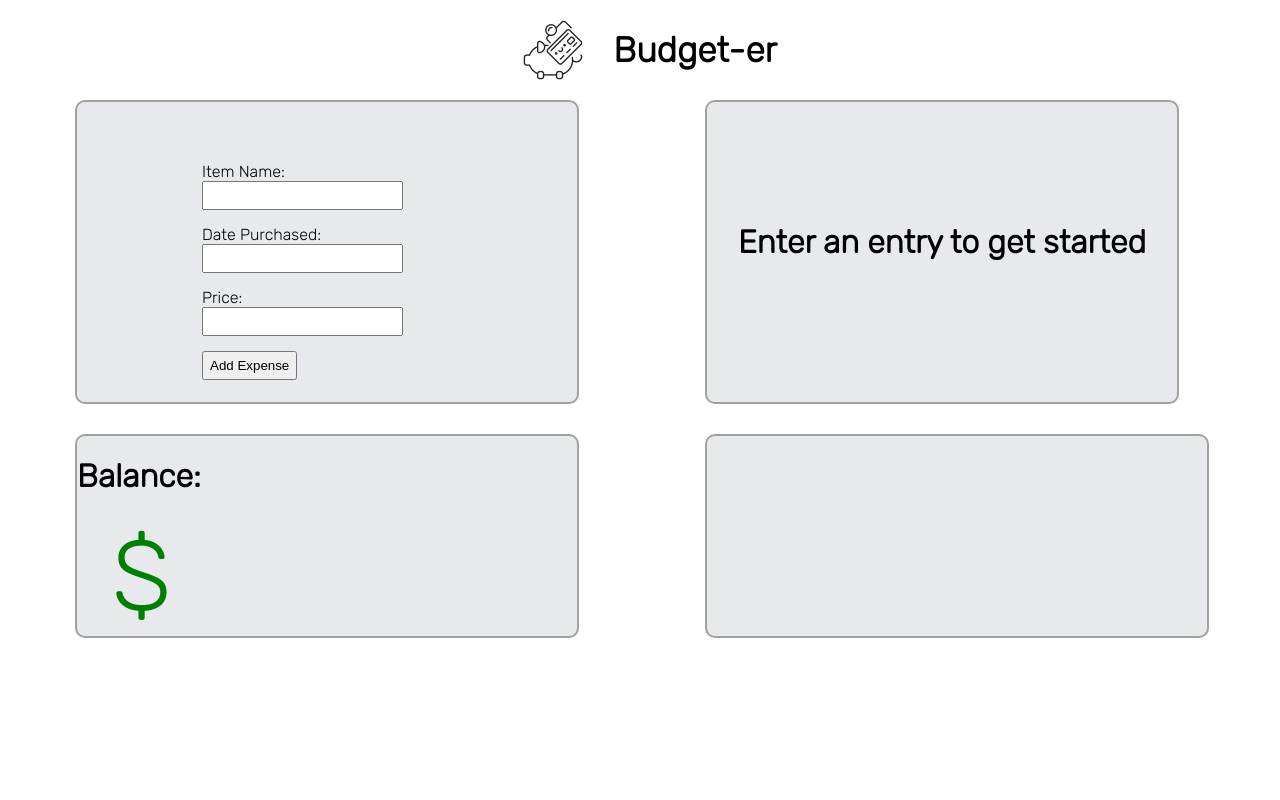
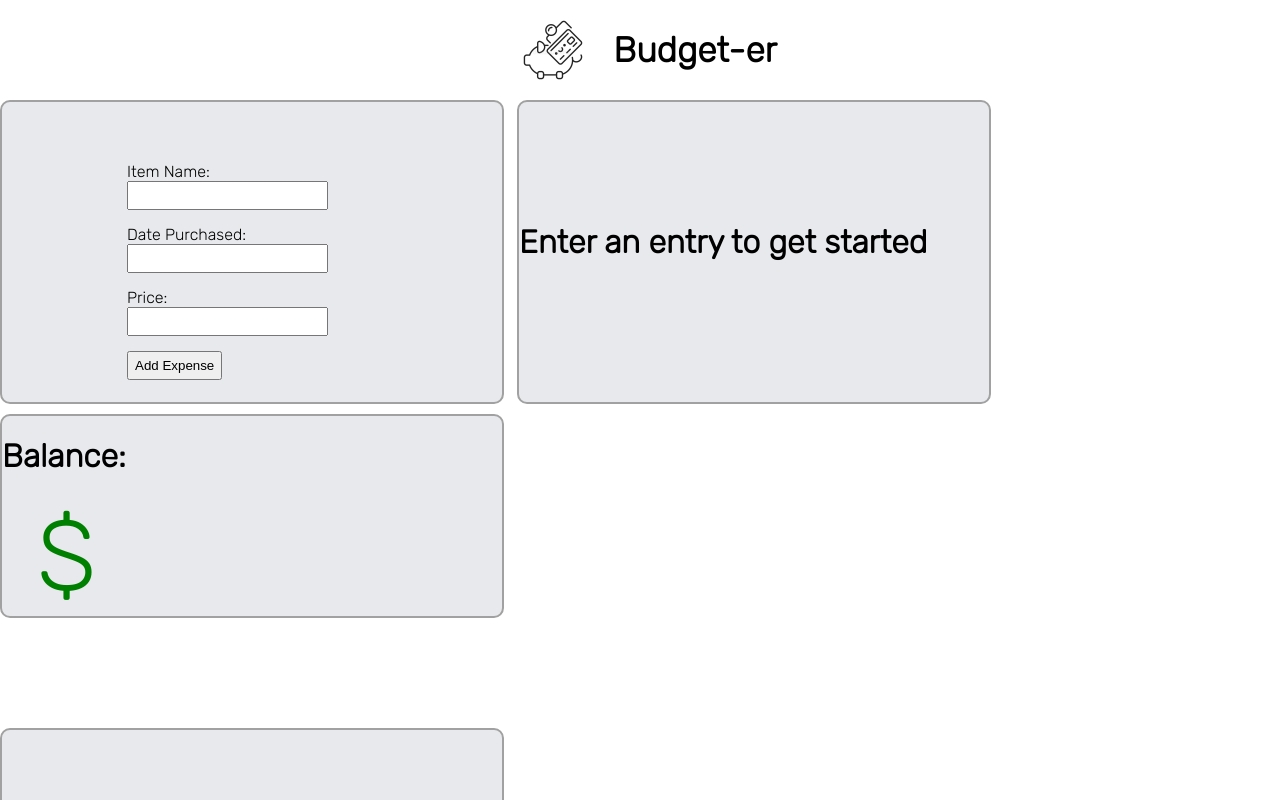
Before and after one commit to rsef899/BudgetingTool, a React (Create React App) app in the folder front_btool/: page / in a window 1280 px wide. Shown: the top 800 px of the page. Built offline with nearby package versions, Linux system fonts and the light colour scheme; no server answers.

Commit message:
overhauled styling, using main grid container now

```diff
--- a/front_btool/src/App.js
+++ b/front_btool/src/App.js
@@ -52,38 +52,36 @@ function App() {
   return (
     <div>
       <Header />
-      <div className='topBox'>
-
-         <div className='EntryStyle'>
+        <div class="grid-container">
+            <div className='entry-div'>
               <Entry addEntryChange ={addEntryChange} />
-
             </div>
-        <div className="topBox2">
+            <div className="entire-top-table-div">
               {!entriesChange ? (
                 <h1 className='EmptyEntryHeader'>Enter an entry to get started</h1>):(
                 //only one componant can be returned in a ternery operator hence <>, allows both to render
                 <>
                   <Table entriesChange={entriesChange} entryUpdated={entryUpdated}/>
                   <SoldItems entriesChange={entriesChange} prop2={addEnterPressedChange}
-              updateSoldFlag={updateSoldFlag} setupdateSoldFlag={setupdateSoldFlag} updatedSoldIndex={updatedSoldIndex} changedDetail={changedDetail} />
+                  updateSoldFlag={updateSoldFlag} setupdateSoldFlag={setupdateSoldFlag} updatedSoldIndex={updatedSoldIndex}
+                  changedDetail={changedDetail} />
                 </>)}
             </div>
 
-          <div className='NetBalanceDiv'>
+              <div className='net-balance-div'>
                 <NetBalance pressedEnter={pressedEnter} entriesChange={entriesChange} hasReset={hasReset}
                 updateSoldFlag={updateSoldFlag} entryUpdated={entryUpdated}/>
               </div>
-          <div className='updateDiv'>
+              <div className='update-div'>
                 {entriesChange ? (<UpdateInfo entriesChange={entriesChange} pressedEnter={pressedEnter} updateEntryLog={updateEntryLog}
-            setupdateSoldFlag={setupdateSoldFlag} setupdatedSoldIndex={setupdatedSoldIndex} setChangedDetail={setChangedDetail} changedDetail={changedDetail}
+                setupdateSoldFlag={setupdateSoldFlag} setupdatedSoldIndex={setupdatedSoldIndex}
+                setChangedDetail={setChangedDetail} changedDetail={changedDetail}
                 entryUpdated={entryUpdated} />):(null)}
           </div>
         </div>
+
+    {/*MainDiv end */}
     </div>
-
-
-
-
   );
 }
 
--- a/front_btool/src/Functionality.css
+++ b/front_btool/src/Functionality.css
@@ -1,15 +1,18 @@
 @import url('https://fonts.googleapis.com/css2?family=Rubik:wght@300&display=swap');
 
-.topBox{
-  justify-content: center;
+.grid-container {
     display: grid;
-  height: 520px;
-  grid-template-columns: 600px 500px;
-  grid-template-rows: 1fr 1fr 1fr;
-  grid-gap: 30px;
+    grid-template-columns: 1fr 1fr;
+    grid-template-rows: repeat(3, 1fr);
+    grid-gap: 10px;
+    max-width: 80vw;
   }
 
-.EntryStyle {
+  /****************** Entry Div*/
+  .entry-div {
+    grid-row: 1 / 2;
+    grid-column: 1 / 2;
+    /*non grid styling*/
     background-color: rgb(231, 233, 236);
     width: 500px;
     height: 300px;
@@ -17,11 +20,12 @@
     border: 2px solid #a1a1a1;
     font-family: 'Rubik', sans-serif;
   }
-.EntryStyle label {
+
+  .entry-div label {
     padding-top: 10px;
     padding-bottom: 5px;
   }
-.EntryStyle button {
+  .entry-div button {
     margin-top: 10px;
     padding-top: 5px;
     padding-bottom: 5px;
@@ -41,28 +45,70 @@ input {
     padding: 5px 10px;
   }
 
-/* ******************* Top container 2 ->>>>>*/
-.topBox2 {
+/****************** net-balance div*/
+  .net-balance-div {
+    grid-row: 2 / 3;
+    grid-column: 1 / 2;
+    /*non grid styling*/
+    background-color: rgb(231, 233, 236);
+    width: 500px;
+    height: 200px;
+    border-radius: 10px;
+    border: 2px solid #a1a1a1;
+    font-family: 'Rubik', sans-serif;
+  }
+
+  .net-balance-div label{
+    font-size: 99px;
+    padding-left: 7%;
+  }
+
+  .netBalancePositive{
+    color: green;
+  }
+
+  .netBalanceNegative{
+    color: red;
+  }
+
+/****************** Update-zone-Div*/
+  .update-div {
+    grid-row: 3 / 4;
+    grid-column: 1 / 2;
+    /*non grid styling*/
+    width: 500px;
+    height: 200px;
+    border-radius: 10px;
+    background-color: rgb(231, 233, 236);
+    border: 2px solid #a1a1a1;
+    font-family: 'Rubik', sans-serif;
+  }
+
+/*column 2*/
+/****************** Table div, with entries and sold price*/
+  .entire-top-table-div {
+    grid-row: 1 / 2;
+    grid-column: 2 / 3;
+    /*non grid styling*/
     background-color: rgb(231, 233, 236);
     width: 470px;
     height: auto;
     border-radius: 10px;
     border: 2px solid #a1a1a1;
-  table-layout: fixed;
     font-family: 'Rubik', sans-serif;
     display: flex;
-  justify-content: center;
+    align-items: flex-start
   }
 
-.topBox2 input {
+  .entire-top-table-div input {
     width: 50px;
     height: 6px;
   }
 
-.topBox2 tr:nth-child(even) {background-color: #f2f2f2;;}
-.topBox2 tr:hover {background-color: #ddd;}
+  .entire-top-table-div tr:nth-child(even) {background-color: #f2f2f2;;}
+  .entire-top-table-div tr:hover {background-color: #ddd;}
 
-.topBox2 th {
+  .entire-top-table-div th {
     padding-top: 12px;
     padding-bottom: 12px;
     text-align: center;
@@ -71,12 +117,13 @@ input {
     border-radius: 3px;
   }
 
-.topBox2 h1 {
+  .entire-top-table-div h1 {
     text-align: center;
     padding-top: 100px;
 
   }
 
+  /*Table part*/
 /****************entires table css*/
 .itemsTable{
     flex: 1;
@@ -86,7 +133,7 @@ input {
     padding-left: 20px;
     width: 100.4%;
   }
-.topBox2 table {
+  .entire-top-table-div table {
     text-align: center;
   }
 
@@ -107,8 +154,7 @@ input {
   .itemsTable td:nth-child(3) {
     width: 20%;
   }
-
-/********************sold price table styling*/
+/* sold part*/
 .soldItemsTable{
     padding-top: 50px;
     margin-right: 20px;
@@ -127,38 +173,3 @@ input {
     padding-top: 12.8px;
     padding-bottom: 12.8px;
   }
-.topBox2 th {
-  width: 150px;
-}
-
-.NetBalanceDiv{
-  position: sticky;
-  background-color: rgb(231, 233, 236);
-  width: 500px;
-  height: 200px;
-  border-radius: 10px;
-  border: 2px solid #a1a1a1;
-  font-family: 'Rubik', sans-serif;
-}
-
-.NetBalanceDiv label{
-  font-size: 99px;
-  padding-left: 7%;
-}
-
-.netBalancePositive{
-  color: green;
-}
-
-.netBalanceNegative{
-  color: red;
-}
-
-.updateDiv{
- width: 500px;
- height: 200px;
- border-radius: 10px;
- background-color: rgb(231, 233, 236);
- border: 2px solid #a1a1a1;
- font-family: 'Rubik', sans-serif;
-}
--- a/front_btool/src/SoldItems.js
+++ b/front_btool/src/SoldItems.js
@@ -70,7 +70,7 @@ function SoldItems(props){
     }
 
     return(
-        <div>
+        <>
             {props.entriesChange ? (
                 <table className="soldItemsTable">
                 <thead>
@@ -98,7 +98,7 @@ function SoldItems(props){
                 </tbody>
             </table>
             ): null}
-        </div>
+        </>
     );
 }
 export default SoldItems;
--- a/front_btool/src/UpdateInfo.js
+++ b/front_btool/src/UpdateInfo.js
@@ -119,7 +119,7 @@ function UpdateInfo(props){
         {/*select item to edit drop down*/}
         <label htmlFor="nameDropdown">Item Name:</label>
         <select className="nameDropdown" onChange={handleNameChange} value={isOptionDisabled ? selectedName : defaultOption}>
-            <option disabled={isOptionDisabled} selected value="">Select an Option</option>
+            <option disabled={isOptionDisabled} value="">Select an Option</option>
             {nameOptions.map(option => (
             <option key={option}>{option}</option>
             ))}
@@ -129,7 +129,7 @@ function UpdateInfo(props){
             <>
             <label htmlFor="detailsDropdown">Detail:</label>
             <select className="detailsDropdown" onChange={handleDetailChange} value={isOptionDisabled2 ? selectedDetails : defaultOption}>
-                <option disabled={isOptionDisabled2} selected value="">Select an Option</option>
+                <option disabled={isOptionDisabled2} value="">Select an Option</option>
                 {detailsOptions.map(option => (
                 <option key={option}>{option}</option>
                 ))}
```
Also changed, not shown: front_btool/src/OldFunctionality.css (added, +164 -0 lines). Lines whose indentation alone changed are shown as unchanged.
